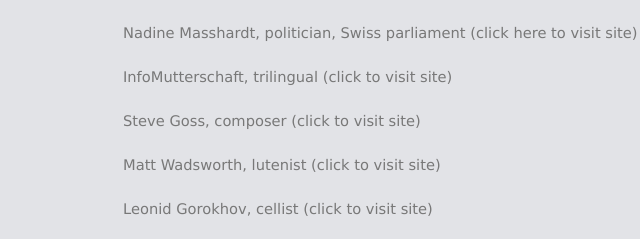
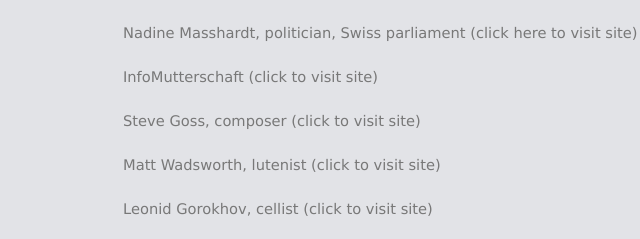
Before and after one commit to danielavdh/wwwebsites, a plain HTML site: page index.html in a window 1280 px wide. Shown: the part 190-429 px from the top of the page, 276-916 px from the left. Drawn offline with Linux system fonts and the light colour scheme; a web font is replaced by a local one.

Commit message:
Update index.html
typo

```diff
--- a/index.html
+++ b/index.html
@@ -55,7 +55,7 @@
 	<!--##################### InfoMutterschaft ###################-->
 		<tr>
 			<th>
-				<a target="_blank" href="http://www.infomutterschaft.ch">InfoMutterschaft, trilingual (click to visit site)</a>
+				<a target="_blank" href="http://www.infomutterschaft.ch">InfoMutterschaft (click to visit site)</a>
 			</th>
 		</tr>
 
```
